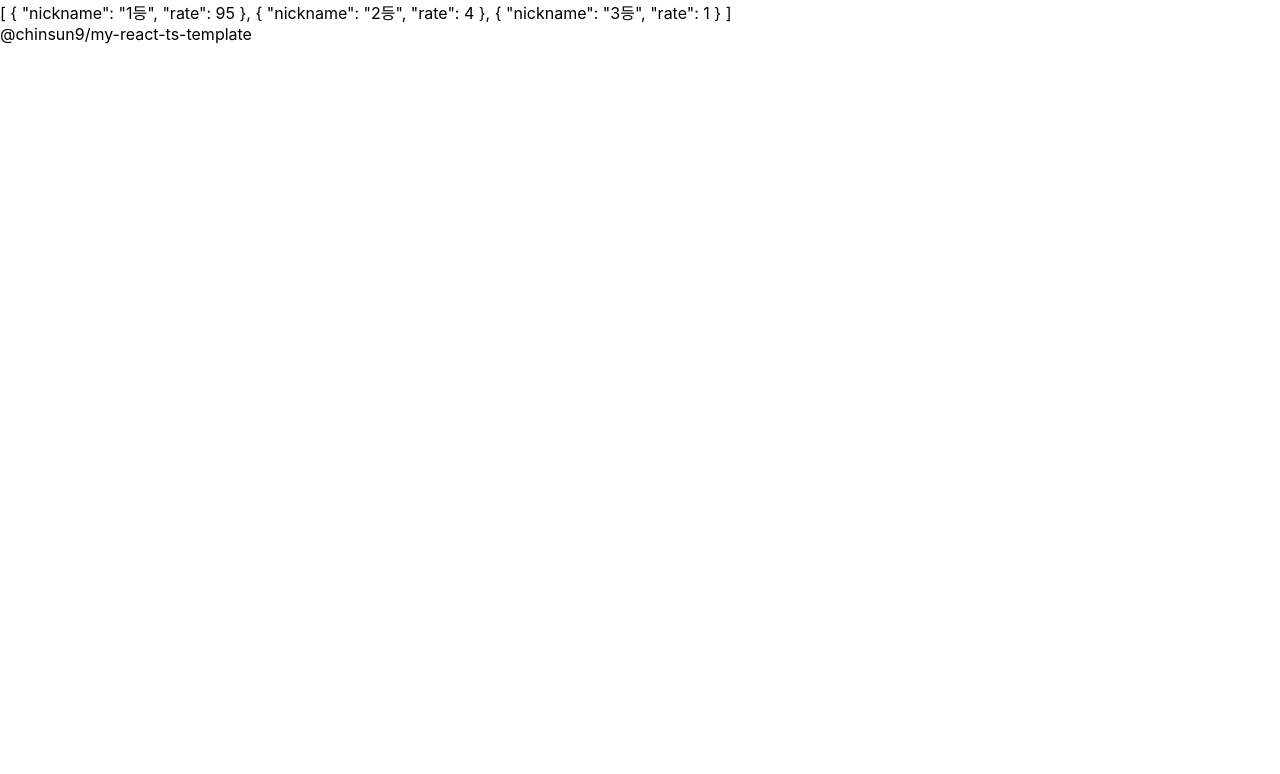
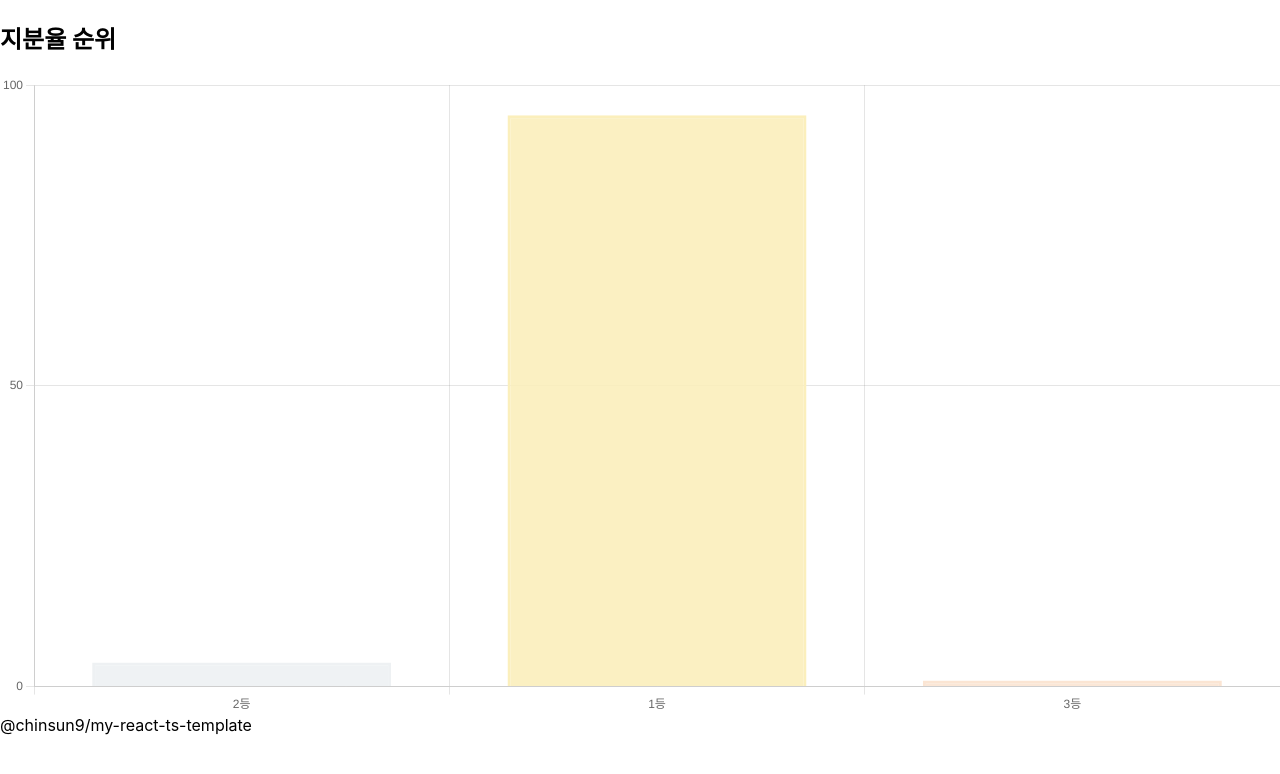
Before and after one commit to chinsun9/Maple_guild_react_app, a React (Create React App) app: page / in a window 1280 px wide. Shown: the top 774 px of the page. Built offline with nearby package versions, Linux system fonts and the light colour scheme.

Commit message:
bar chart

```diff
--- a/src/App.tsx
+++ b/src/App.tsx
@@ -1,5 +1,5 @@
+import React from 'react';
 import Rank from 'components/Rank';
-import React from 'react';
 
 const App = () => (
   <div>
--- a/src/components/Rank.tsx
+++ b/src/components/Rank.tsx
@@ -1,24 +1,65 @@
+import { ChartData, ChartOptions } from 'chart.js/auto';
 import React, { useEffect, useState } from 'react';
+import { Bar } from 'react-chartjs-2';
 
 type RankData = {
   nickname: string;
   rate: number;
 };
 
+const chartOptions: ChartOptions<'bar'> = {
+  scales: {
+    y: {
+      ticks: {
+        stepSize: 50,
+      },
+    },
+  },
+  plugins: {
+    legend: {
+      display: false,
+    },
+  },
+};
+
 const Rank = () => {
   const [state, setState] = useState<RankData[]>([]);
+
+  const convertToChartData = (data: RankData[]) => {
+    return {
+      labels: data.map((row) => row.nickname),
+      datasets: [
+        {
+          label: 'rates',
+          data: data.map((row) => row.rate),
+          backgroundColor: [
+            'rgba(238, 241, 243, 0.9)',
+            'rgba(251, 239, 188, 0.9)',
+            'rgba(251, 229, 211, 0.9)',
+          ],
+          borderColor: [
+            'rgba(238, 241, 243, 1)',
+            'rgba(251, 239, 188, 1)',
+            'rgba(251, 229, 211, 1)',
+          ],
+          borderWidth: 3,
+        },
+      ],
+    } as ChartData;
+  };
 
   useEffect(() => {
     const fetchData = async () => {
       // const data =await fetch('/api/???').then(res=>res.json())
+      //   2, 1, 3등 순
       const data: RankData[] = [
+        {
+          nickname: '2등',
+          rate: 4,
+        },
         {
           nickname: '1등',
           rate: 95,
-        },
-        {
-          nickname: '2등',
-          rate: 4,
         },
         {
           nickname: '3등',
@@ -31,7 +72,12 @@ const Rank = () => {
     fetchData();
   }, []);
 
-  return <div>{JSON.stringify(state, null, 2)}</div>;
+  return (
+    <div>
+      <h2>지분율 순위</h2>
+      <Bar data={convertToChartData(state)} options={chartOptions} />
+    </div>
+  );
 };
 
 export default Rank;
```
